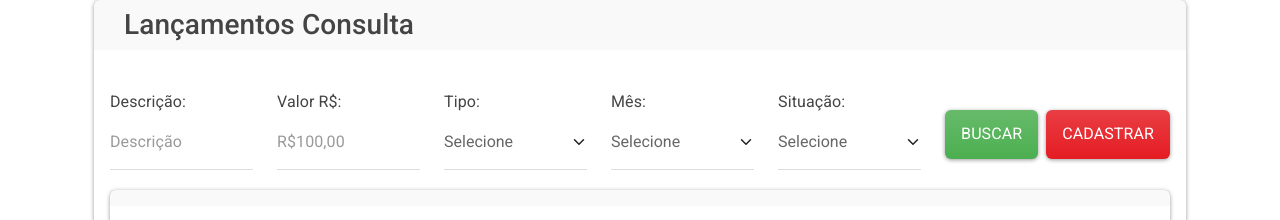
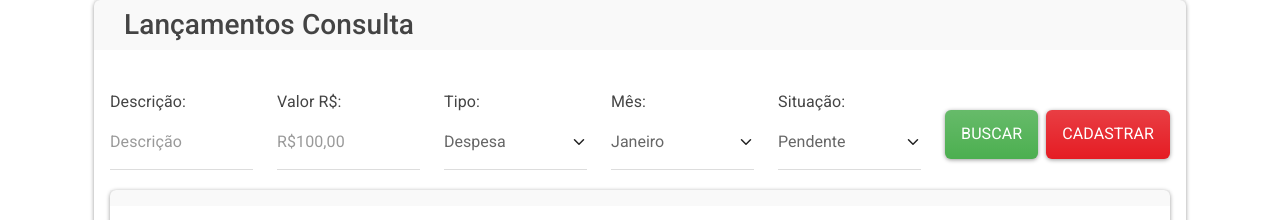
Before and after one commit to fcd007/financas-frontend-reactjs, a React (Create React App) app: page /consultar-lancamentos in a window 1280 px wide. Shown: the part 120-340 px from the top of the page. Built offline with nearby package versions, Linux system fonts and the light colour scheme.

Commit message:
feat: ajuste de lista de itens

```diff
--- a/src/presentation/components/SelectList.js
+++ b/src/presentation/components/SelectList.js
@@ -1,19 +1,19 @@
 import React from "react";
 import { Form } from "react-bootstrap";
 
-export default function SelectList(props) {
-  const options = props.lista.map((option) => {
-    return (
-      <option key={option.id} value={option.id}>
+function SelectList (props) {
+  const options = props.lista.map((option, index) => {
+    return(
+      <option key={index} value={option.id}>
         {option.descricao}
       </option>
-    );
-  });
+    )
+  })
 
-  return (
-    <Form.Select>
-      <option value="">Selecione</option>
+  return(
+    <Form.Select {...props}>
       {options}
     </Form.Select>
-  );
-}
+  )}
+
+export default SelectList;
```
